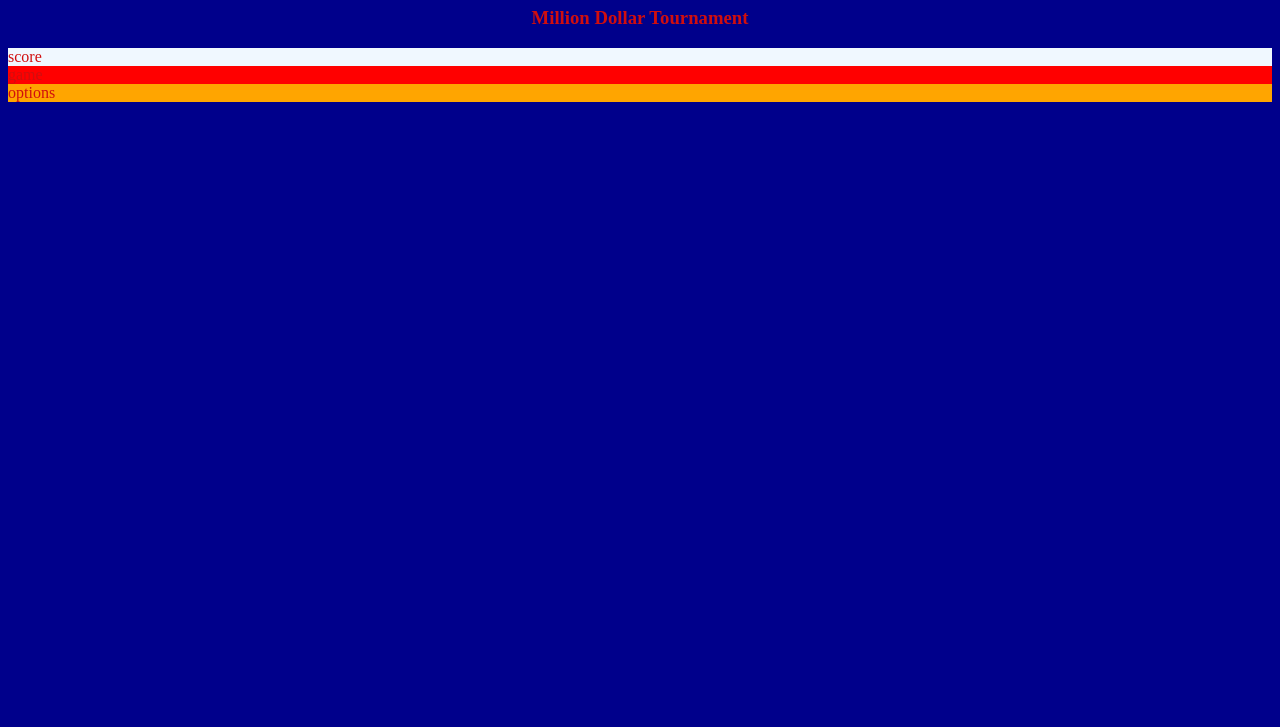
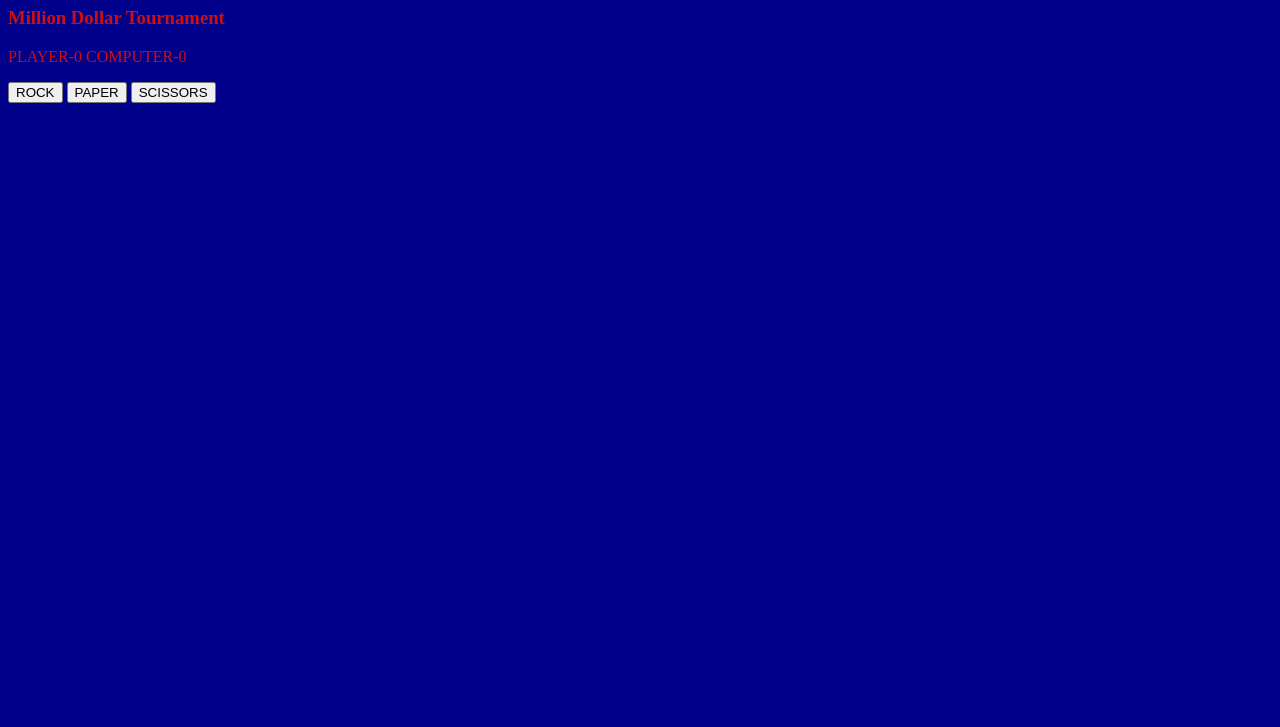
Before and after one commit to NBowersx/RockPaperScissors, a plain HTML site: page index.html in a window 1280 px wide. Shown: the part 73-800 px from the top of the page. Drawn offline with Linux system fonts and the light colour scheme.

Commit message:
change html to new format to adjust to upcoming js

```diff
--- a/index.html
+++ b/index.html
@@ -12,10 +12,15 @@
     <h3>Million Dollar Tournament</h3>
 </header>
 <body>
-    <div class="score">score</div>
-    <div class="game">game</div>
-    <div class="options">options</div>
-
-    <script src="script.js"></script>
+    <div class="container">
+        <p id="Score">PLAYER-0 COMPUTER-0</p>
+        <p id="result"></p>
+        <div class="buttons">
+            <button id="rock">ROCK</button>
+            <button id="paper">PAPER</button>
+            <button id="scissors">SCISSORS</button>
+        </div>
+    </div>
 </body>
+<script src="script.js"></script>
 </html>
--- a/script.js
+++ b/script.js
@@ -1,5 +1,12 @@
 let playerScore = 0, computerScore = 0;
-while (playerScore< 5 && computerScore < 5){
+
+
+
+const button = document.querySelector('.options')
+button.addEventListener("click", myFunction);{
+    if (!(playerChoice))
+}
+
 
 
 let computerChoice = Math.floor(Math.random()*3)
@@ -15,13 +22,12 @@ let computerChoice = Math.floor(Math.random()*3)
 console.log(computerChoice)
 
 //getting the players selection
-let playerChoice = prompt("please enter rock paper or scissors").toLowerCase()
-console.log(playerChoice)
+
 
 
 round(playerChoice,computerChoice);
 console.log("your score "+playerScore +" computers score " +computerScore)
-}
+
 function round(playerChoice,computerChoice){
     if (playerChoice =='paper' && computerChoice == "rock" ||
     playerChoice =='rock' && computerChoice == "scissors" ||
@@ -39,8 +45,3 @@ else if (playerChoice == computerChoice){
 if (playerScore == 5 || computerScore ==5){
         console.log("game is over");
     }
-
-    /**buttons not typing
-     * listener event that calls round
-     * div for results
-     * console logs into doms
--- a/style.css
+++ b/style.css
@@ -2,15 +2,3 @@ body {
     background-color: darkblue;
     color: rgb(209, 14, 14);
 }
-h1 , h3 {
-    text-align: center;
-}
-.score{
-    background-color: aliceblue;
-}
-.game {
-    background-color: red;
-}
-.options{
-    background-color: orange;
-}
```
Also changed, not shown: paper.jpg (added), rock.jpg (added), scissors.png (added).
